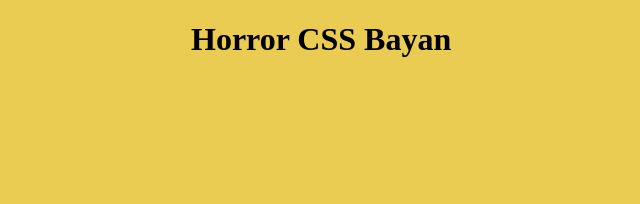
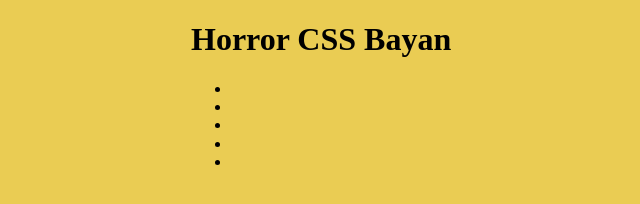
Before and after one commit to EugeneDubrova777/cssBayan, a plain HTML site: page cssBayan/index.html in a window 1280 px wide. Shown: the full height of the page, 49-689 px from the left. Drawn offline with Linux system fonts and the light colour scheme.

Commit message:
feat: add main to html file Sunday, March 12, 2023, 15:05:10

```diff
--- a/cssBayan/index.html
+++ b/cssBayan/index.html
@@ -13,6 +13,17 @@
     <header>
       <h1>Horror CSS Bayan</h1>
     </header>
+    <main>
+      <div class="accordion">
+        <ul class="accordion__list">
+          <li class="accordion__item"></li>
+          <li class="accordion__item"></li>
+          <li class="accordion__item"></li>
+          <li class="accordion__item"></li>
+          <li class="accordion__item"></li>
+        </ul>
+      </div>
+    </main>
   </div>
 
 </body>
```
